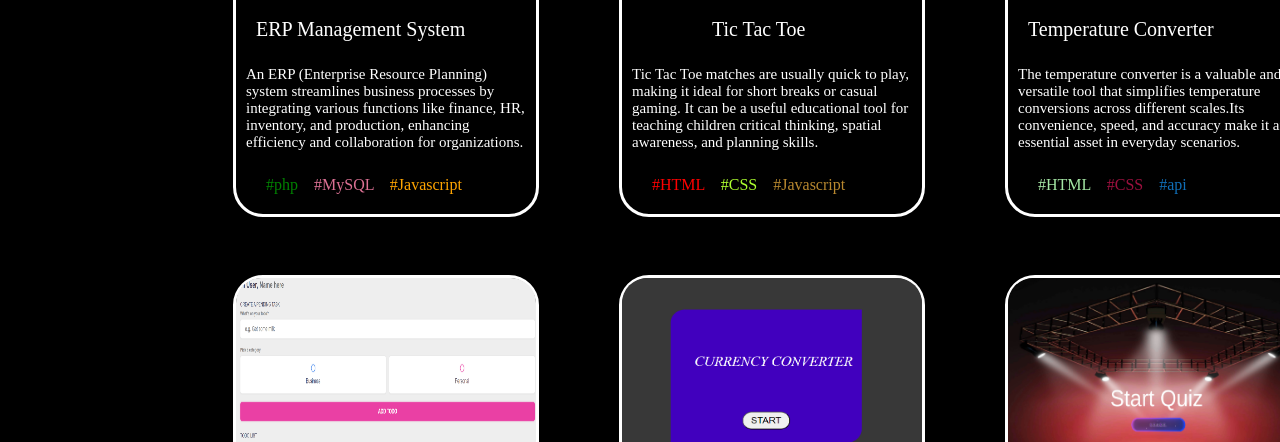
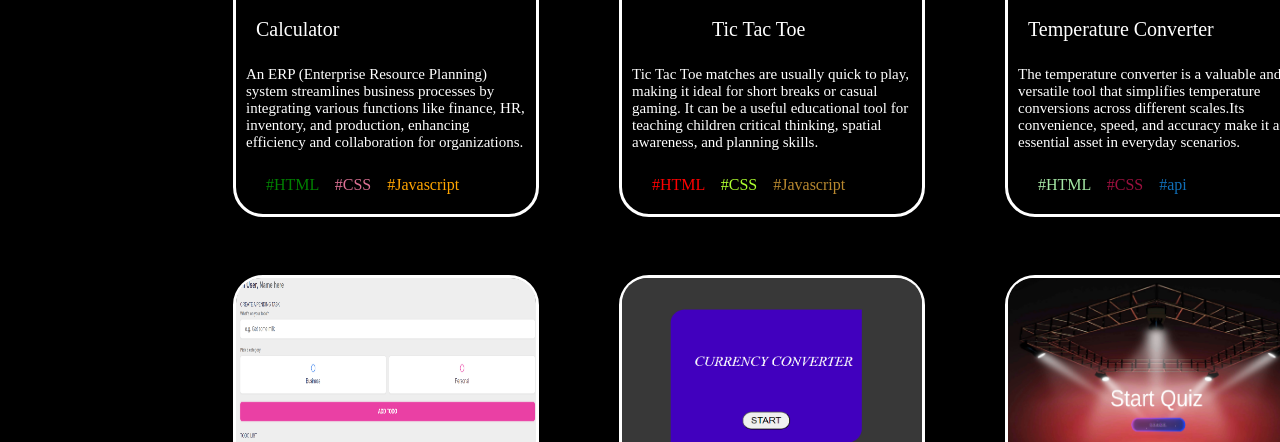
Before and after one commit to Niladri962/portfolio, a plain HTML site: page index.html in a window 1280 px wide. Shown: the part 1977-2419 px from the top of the page. Drawn offline with Linux system fonts and the light colour scheme.

Commit message:
Update index.html

```diff
--- a/index.html
+++ b/index.html
@@ -96,15 +96,15 @@
                 <a href=""><img src="erp.jpg"
                 style="width: 300px;height: 200px;border-radius: 25px;"></a>
                 <p style="padding-left: 20px; color: white;
-                font-size: 20px;">ERP Management System</p>
+                font-size: 20px;">Calculator</p>
                 <p style="font-size: 15px; color: white; padding: 5px 10px 10px 10px;">An ERP (Enterprise Resource Planning) system
                     streamlines business processes by integrating
                     various functions like finance, HR, inventory,
                     and production, enhancing efficiency and collaboration
                     for organizations.</p>
-                    <Span style="color: green; padding-left: 30px;">#php</Span>
+                    <Span style="color: green; padding-left: 30px;">#HTML</Span>
                     &puncsp;&puncsp;
-                    <span style="color: palevioletred;"> #MySQL</span>
+                    <span style="color: palevioletred;"> #CSS</span>
                     &puncsp;&puncsp;
                     <span style="color: orange;">#Javascript</span>
             </div>
```
